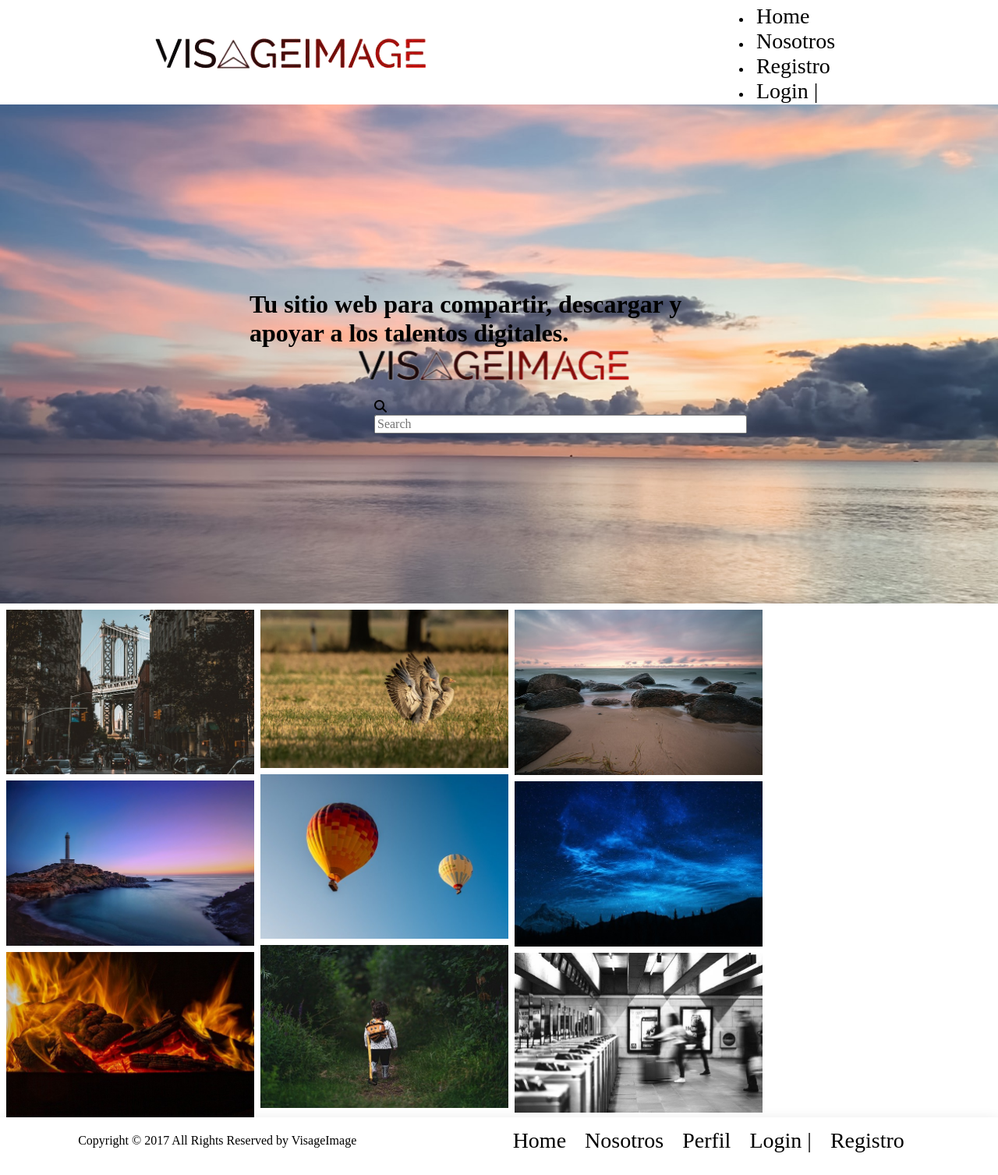
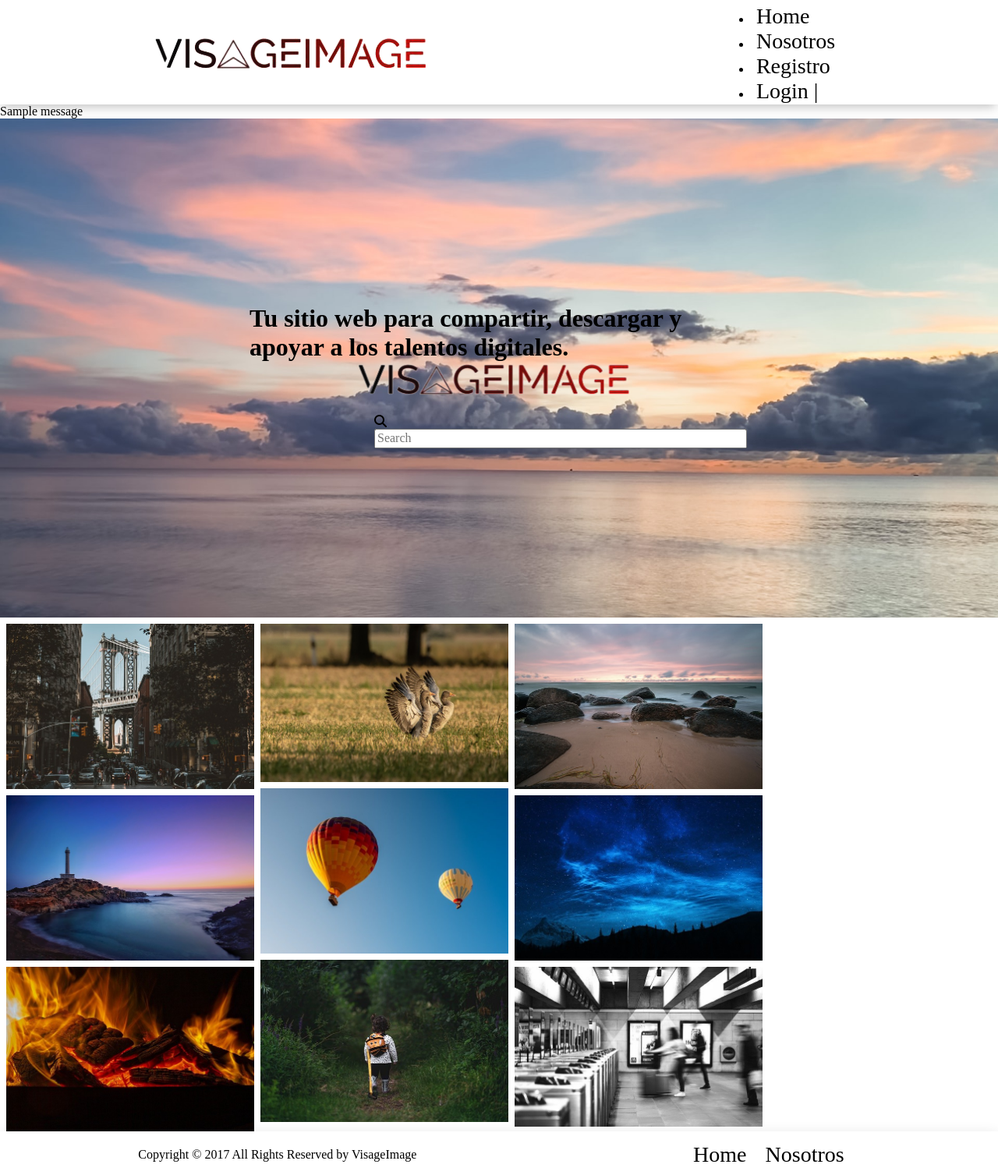
Before and after one commit to mariogomezr/visageimage, a Flask app: page / in a window 1280 px wide. Shown: the whole page at 78% size. Before the commit the page ends 1478 px from the top, so only its background shows below. Run offline with Flask 2, Linux system fonts and the light colour scheme; tables that the repository leaves empty hold one stand-in row (values such as "Sample post"); one stand-in notice (Sample message) is shown; some libraries are stand-ins or nearby versions.

Commit message:
creacion del db.py

```diff
--- a/app.py
+++ b/app.py
@@ -45,6 +45,11 @@ def login():
 
     return render_template("ingreso.html", form=form)  # Solo es ejecuta en el metodo GET
 
+
+@app.route( '/logout' )
+def logout():
+    session.clear()
+    return redirect( url_for( 'index' ) )
 
 @app.route('/registro', methods=['GET', 'POST'])
 def registro():
--- a/templates/base.html
+++ b/templates/base.html
@@ -14,7 +14,7 @@
                 <li><a href="{{ url_for('nosotros') }}">Nosotros</a>
                 {% if g.user %}
                     <li>><a href="{{ url_for('perfil') }}">Perfil</a>
-                    <li>><a href="{{ url_for('perfil') }}">Cerrar Sesion</a>
+                    <li>><a href="{{ url_for('cerrar_sesion') }}">Cerrar Sesion</a>
                 {% else %}
                     <li><a href="{{ url_for('registro') }}"> Registro </a>
                     <li><a href="{{ url_for('login') }}"> Login   |</a>
@@ -22,6 +22,9 @@
             </nav>
         </div>
     </section>
+    {% for message in get_flashed_messages() %}
+    <div class="flash">{{ message }}</div>
+    {% endfor %}
     {% block content %}{% endblock %}
 
     <footer class="barra-header">
@@ -29,9 +32,9 @@
         <nav class="navegacion">
             <a href="{{ url_for('index') }}">Home</a>
             <a href="{{ url_for('nosotros') }}">Nosotros</a>
-             <a href="{{ url_for('perfil') }}">Perfil</a>
+        <!--<a href="{{ url_for('perfil') }}">Perfil</a>
             <a href="{{ url_for('login') }}"> Login   |</a>
-            <a href="{{ url_for('registro') }}"> Registro </a>
+            <a href="{{ url_for('registro') }}"> Registro </a> -->
         </nav>
     </footer>
 </body>
```
Also changed, not shown: static/db.py (added, +19 -0 lines), 1 other file.
